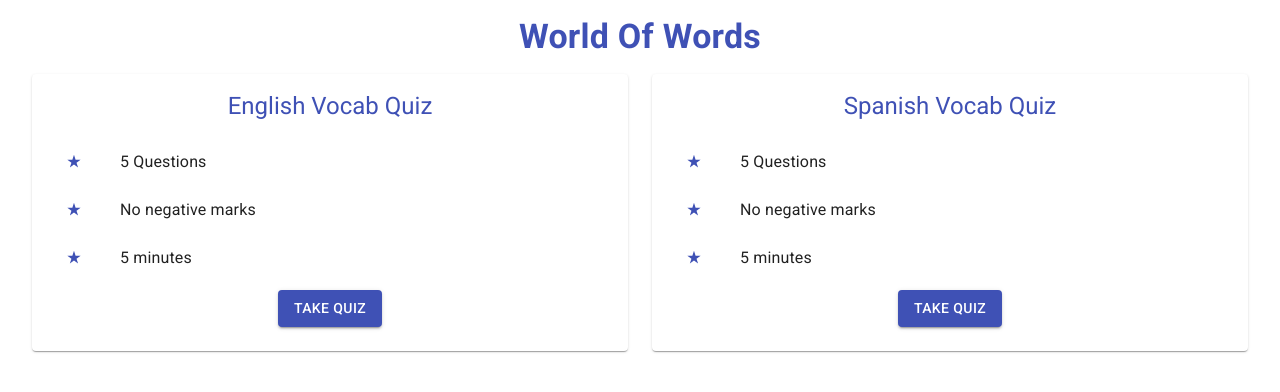
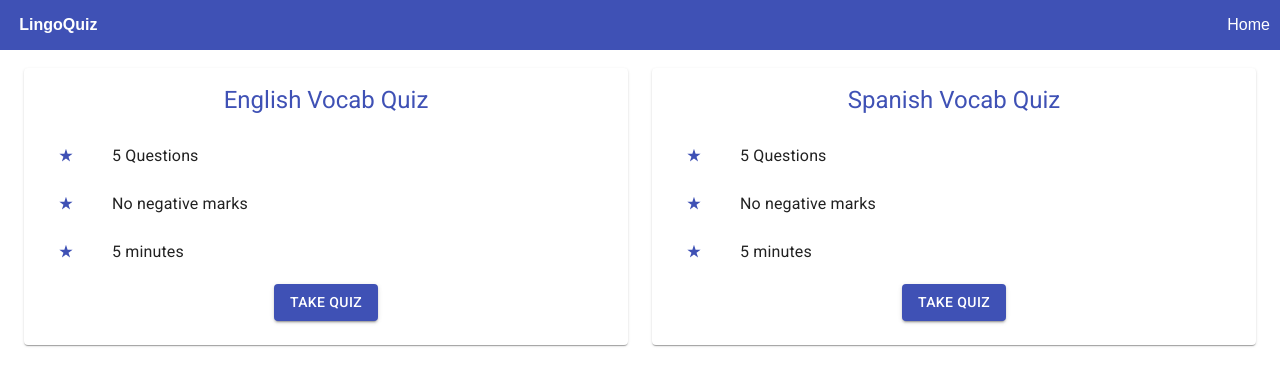
Before and after one commit to aneenajohn/Quiz-app, a React (Create React App) app: page / in a window 1280 px wide. Shown: the top 392 px of the page. Built offline with nearby package versions, Linux system fonts and the light colour scheme; no server answers.

Commit message:
Added header, redirects file

```diff
--- a/src/App.tsx
+++ b/src/App.tsx
@@ -10,14 +10,14 @@ export default function App() {
   const classes = useStyles();
   return (
     <div className="App">
-      <Typography
+      {/* <Typography
         className={classes.appHeader}
         variant="h4"
         component="h1"
         color="primary"
       >
         World Of Words
-      </Typography>
+      </Typography> */}
       <DataLoader />
       <Routes>
         <Route path="/" element={<Home />} />
--- a/src/Pages/Home.tsx
+++ b/src/Pages/Home.tsx
@@ -13,11 +13,16 @@ import { Link } from "react-router-dom";
 import { useData } from "../Context/dataContext";
 import { useStyles } from "../customStyles";
 
+import { Header } from "../components/header";
+
 export function Home() {
   const classes = useStyles();
   const { quizData, quizChosen } = useData();
   return (
+    <>
+      <Header />
       <Container>
+        <br />
         <Grid container spacing={3}>
           <Grid item xs={12} sm={12} md={6}>
             <Card>
@@ -54,7 +59,11 @@ export function Home() {
                   to={{ pathname: "/quiz" }}
                   state={{ quizData, quizChosen: "English Quiz" }}
                 >
-                <Button variant="contained" color="primary">
+                  <Button
+                    variant="contained"
+                    color="primary"
+                    className={classes.removeOutline}
+                  >
                     Take quiz
                   </Button>
                 </Link>
@@ -97,7 +106,7 @@ export function Home() {
                   state={{ quizData, quizChosen: "Spanish Quiz" }}
                 >
                   <Button
-                  className={classes.quizBtn}
+                    className={classes.removeOutline}
                     variant="contained"
                     color="primary"
                   >
@@ -109,5 +118,6 @@ export function Home() {
           </Grid>
         </Grid>
       </Container>
+    </>
   );
 }
--- a/src/Pages/Quiz.tsx
+++ b/src/Pages/Quiz.tsx
@@ -33,7 +33,7 @@ export const Quiz = () => {
     }
   }
 
-  function calculateScore(e, answer: string, points: number) {
+  function calculateScore(e:any, answer: string, points: number) {
     console.log(e.target.value, answer);
     if (e.target.value === answer) {
       dataDispatch({ type: CALCULATE_SCORE, payLoad: points });
--- a/src/Pages/QuizNew.tsx
+++ b/src/Pages/QuizNew.tsx
@@ -3,9 +3,8 @@ import CardContent from "@material-ui/core/CardContent";
 import Button from "@material-ui/core/Button";
 import Typography from "@material-ui/core/Typography";
 import Container from "@material-ui/core/Container";
-import RadioGroup from "@material-ui/core/RadioGroup";
-import Radio from "@material-ui/core/Radio";
 import Grid from "@material-ui/core/Grid";
+
 import Paper from "@material-ui/core/Paper";
 import { FormControl, FormControlLabel } from "@material-ui/core";
 import { useStyles } from "../customStyles";
@@ -13,7 +12,7 @@ import { useStyles } from "../customStyles";
 import { Question } from "../Types/quiz.types";
 import { useData } from "../Context/dataContext";
 import { useLocation } from "react-router-dom";
-import { QuizDB, Option } from "../Types/quiz.types";
+import { Option } from "../Types/quiz.types";
 import { useEffect, useReducer, useState } from "react";
 import axios from "axios";
 import { DB } from "../Types/quiz.types";
@@ -21,6 +20,7 @@ import { updateSelectedOptionStatus } from "../ServerCalls/serverCalls";
 
 import { CALCULATE_SCORE, SET_SELECTED_OPTION } from "../Utils/constants";
 import { calculateScore, setSelectedOption } from "../Utils/functions";
+import { Header } from "../components/header.jsx";
 
 export const Quiz = () => {
   const { quizData, score, dataDispatch, selectedOption } = useData();
@@ -44,18 +44,19 @@ export const Quiz = () => {
 
   console.log("score", score);
   console.log("inside quiz", quizData);
-  const {
-    state: { quizChosen }
-  } = useLocation();
+  const { state } = useLocation();
+  console.log({ state });
+  console.log("chosen quiz", state.quizChosen);
 
-  console.log("chosen quiz", quizChosen);
   return (
+    <>
+      <Header />
       <Container>
         <Card>
           <CardContent>
             {quizData &&
               quizData
-              .filter((quiz: QuizDB) => quiz.quizName === quizChosen)
+                .filter((quiz: QuizDB) => quiz.quizName === state.quizChosen)
                 .map((data: QuizDB) => {
                   console.log("quizData", data);
                   return (
@@ -77,17 +78,21 @@ export const Quiz = () => {
                           spacing={2}
                           className={classes.optioncontainer}
                         >
-                        {data.questions[index].options.map((option: Option) => (
-                          <Grid item xs={12} sm={12} md={12} lg={6}>
+                          {data.questions[index].options.map(
+                            (option: Option) => (
+                              <Grid item xs={12} sm={12} md={6} lg={6}>
                                 <Paper
                                   className={
                                     isChosen
                                       ? classes.quizOptionsActive
                                       : classes.quizOptions
                                   }
+                                  // className={classes.quizOptions}
                                   onClick={() => {
-                                setSelectedOption(option.text, dataDispatch);
-
+                                    setSelectedOption(
+                                      option.text,
+                                      dataDispatch
+                                    );
                                     setOptionId(option._id);
                                     toggleActive();
                                   }}
@@ -95,7 +100,8 @@ export const Quiz = () => {
                                   {option.text}
                                 </Paper>
                               </Grid>
-                        ))}
+                            )
+                          )}
                         </Grid>
                         {/* {/* <FormControl> */}
 
@@ -130,6 +136,10 @@ export const Quiz = () => {
                         >
                           Next
                         </Button>
+                        <Typography>
+                          Current Question: {data.questions[index]}/
+                          {data.questions.length}
+                        </Typography>
                       </Container>
                     </>
                   );
@@ -137,5 +147,6 @@ export const Quiz = () => {
           </CardContent>
         </Card>
       </Container>
+    </>
   );
 };
--- /dev/null
+++ b/src/components/header.css
@@ -0,0 +1,45 @@
+.header {
+  background-color: #3f51b5 !important;
+  color: white;
+  width: 100vw;
+}
+
+.topbarContainer {
+  height: 50px;
+  width: 100%;
+  display: flex;
+  align-items: center;
+  position: sticky;
+  top: 0;
+  background-color: #3f51b5;
+}
+
+.topbarLeft {
+  /* float: left; */
+}
+
+.logo {
+  margin-left: 1.2rem;
+  font-weight: bold;
+  color: var(--ow-font-color);
+  cursor: pointer;
+}
+.topbarRight {
+  flex: 4;
+  display: flex;
+  align-items: center;
+  justify-content: space-between;
+  float: right;
+  color: #fff;
+  outline: none;
+  border: none;
+  position: absolute;
+  right: 0;
+  margin-right: 10px;
+}
+
+.topbarLinks {
+  text-decoration: none;
+  color: #fff;
+  float: right;
+}
--- /dev/null
+++ b/src/components/header.jsx
@@ -0,0 +1,19 @@
+import { Link } from "react-router-dom";
+import "./header.css";
+
+export const Header = () => {
+  return (
+    <header className="header">
+      <div className="topbarContainer">
+        <div className="topbarLeft">
+          <span className="logo para--lead">LingoQuiz</span>
+        </div>
+        <div className="topbarRight">
+          <Link to="/" className="topbarLinks">
+            Home
+          </Link>
+        </div>
+      </div>
+    </header>
+  );
+};
--- a/src/customStyles.tsx
+++ b/src/customStyles.tsx
@@ -2,8 +2,10 @@ import { makeStyles } from "@material-ui/core";
 
 export const useStyles = makeStyles((theme) => ({
   button: {
-    width: "50%",
-    margin: theme.spacing(3)
+    width: "30%",
+    margin: theme.spacing(3),
+    textDecoration: "none",
+    outline: "none"
   },
   quizOptions: {
     cursor: "pointer",
@@ -17,7 +19,7 @@ export const useStyles = makeStyles((theme) => ({
     padding: theme.spacing(1),
     textAlign: "center",
     color: theme.palette.text.secondary,
-    backgroundColor: "#3B82F6"
+    backgroundColor: "#ffee58"
   },
   quizQuestion: {
     color: theme.palette.text.primary
@@ -31,5 +33,9 @@ export const useStyles = makeStyles((theme) => ({
   },
   optioncontainer: {
     margin: theme.spacing(2)
+  },
+  removeOutline: {
+    border: "none",
+    outline: "none"
   }
 }));
--- a/src/styles.css
+++ b/src/styles.css
@@ -2,3 +2,7 @@
   font-family: sans-serif;
   text-align: center;
 }
+
+* {
+  margin: 0;
+}
```
Also changed, not shown: package.json (+14 -5 lines), 1 other file (tests, documents, lock files or other folders). Lines whose indentation alone changed are shown as unchanged.
